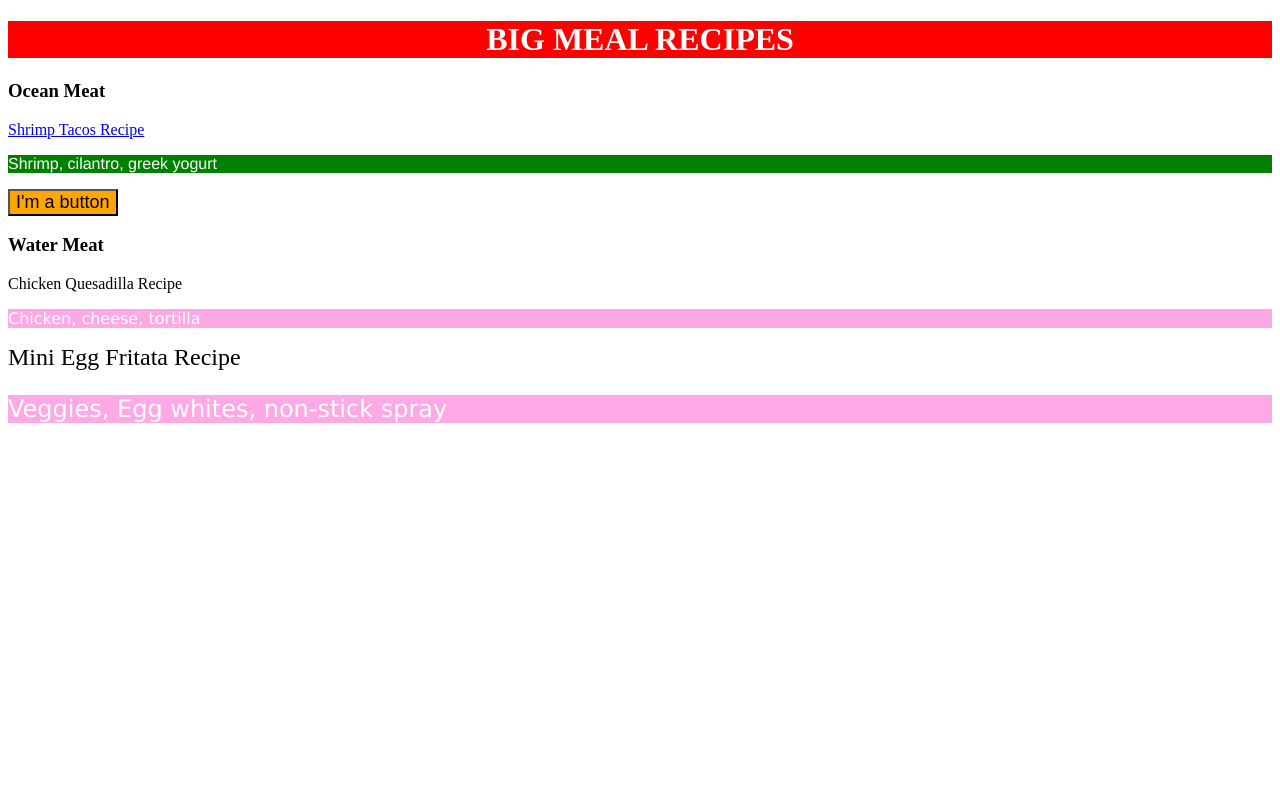
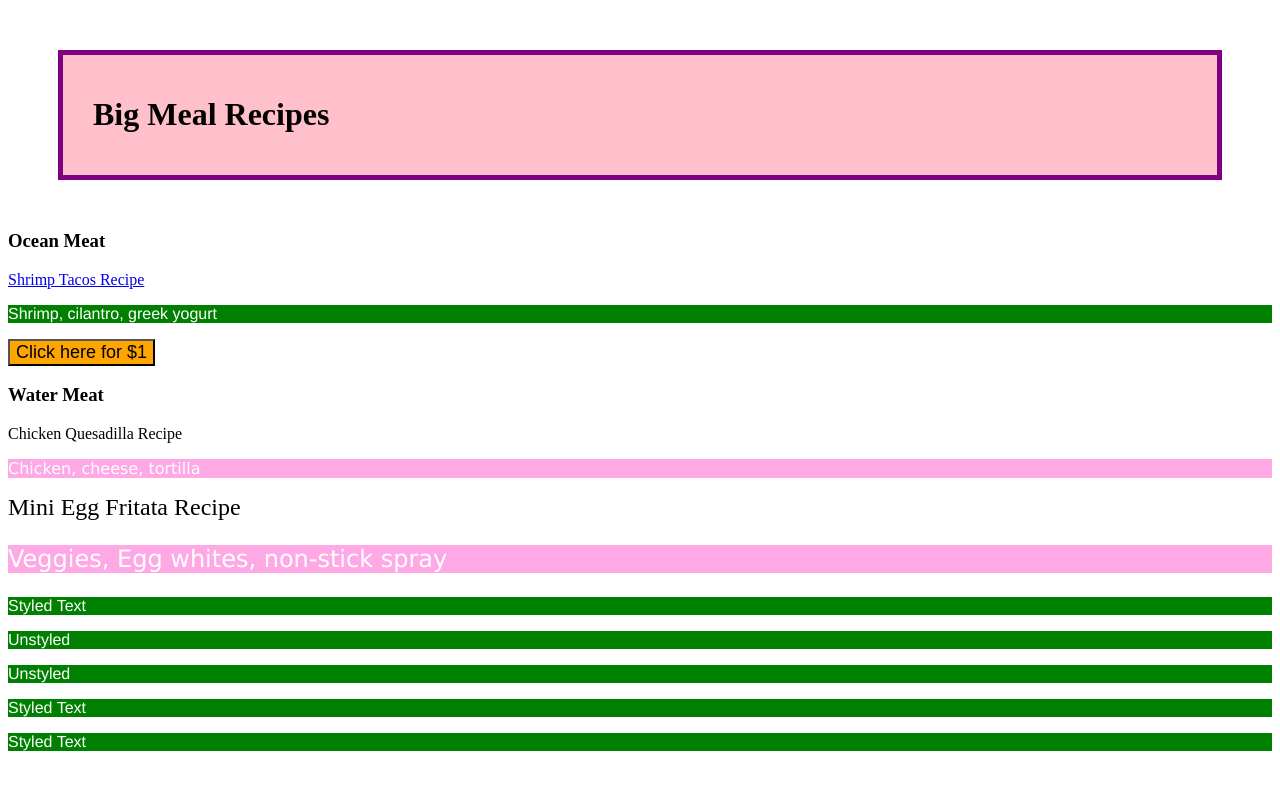
Before and after one commit to jcstanford/odin-recipes, a plain HTML site: page index.html in a window 1280 px wide. Drawn offline with Linux system fonts and the light colour scheme.

Commit message:
Box practice

```diff
--- a/index.html
+++ b/index.html
@@ -12,30 +12,38 @@
 </head>
 
 <body>
-	<div class="header">
-		<h1>BIG MEAL RECIPES</h1>
+	<div class="div1">
+		<h1>Big Meal Recipes</h1>
 	</div>
 
-	<div class="body">
+	<div>
 		<h3 class="recipe body">Ocean Meat</h3>
 		<a href="recipes/shrimptacos.html">Shrimp Tacos Recipe</a>
 		<p>Shrimp, cilantro, greek yogurt</p>
 	</div>
 
-	<button style="background-color: orange; font-size: 18px;">I'm a button</button>
+	<button style="background-color: orange; font-size: 18px;">Click here for $1</button>
 
-	<div class="number2">
+	<div class="div2">
 		<h3 class="recipe body">Water Meat</h3>
 			<a>Chicken Quesadilla Recipe</a>
 			<p class="odd">Chicken, cheese, tortilla</p>
 	</div>
 
-	<div class="odd, number3">
+	<div class="odd, div3">
 			<a>Mini Egg Fritata Recipe</a>
 			<p class="odd">Veggies, Egg whites, non-stick spray</p>
 	</div>
 
-
+	<div class="container">
+		<p class="text">Styled Text</p>
+	</div>
+	<p class="text">Unstyled</p>
+	<p class="text">Unstyled</p>
+	<div class="container">
+		<p class="text">Styled Text</p>
+		<p class="text">Styled Text</p>
+	</div>
 
 
 
--- a/style.css
+++ b/style.css
@@ -1,10 +1,14 @@
-.header {
-	color: white;
-	background-color: red;
-	text-align: center;
+.div1 {
+	padding: 20px;
+	background-color: pink;
+	padding-left: 30px;
+	margin: 50px;
+	border: 5px;
+	border-style: solid;
+	border-color: purple;
 }
 
-#number2 {
+#div2 {
 	color: blue;
 	font-size: 36px;
 }
@@ -18,10 +22,10 @@ p {
 	font-family: Verdana, DejaVu Sans, sans-serif;"
 }
 
-.number3 {
+.div3 {
 	font-size: 24px;
 }
 
-.number4 {
+.div4 {
 	background-color: green; font-size: 24px; font-weight: bold;
 }
```
